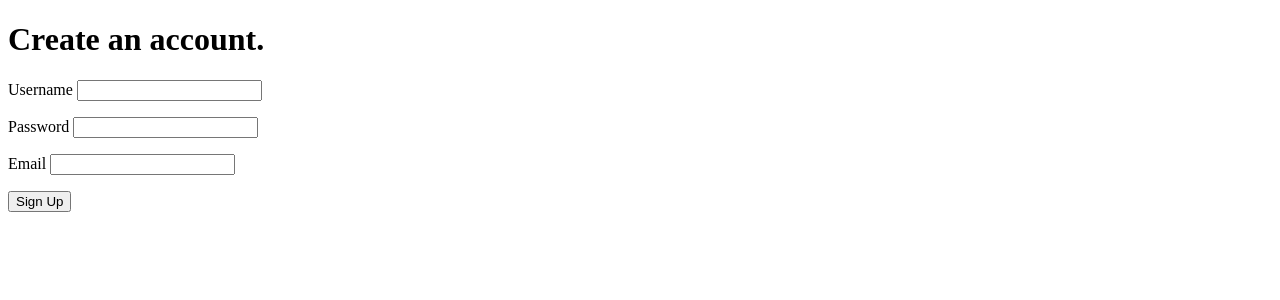
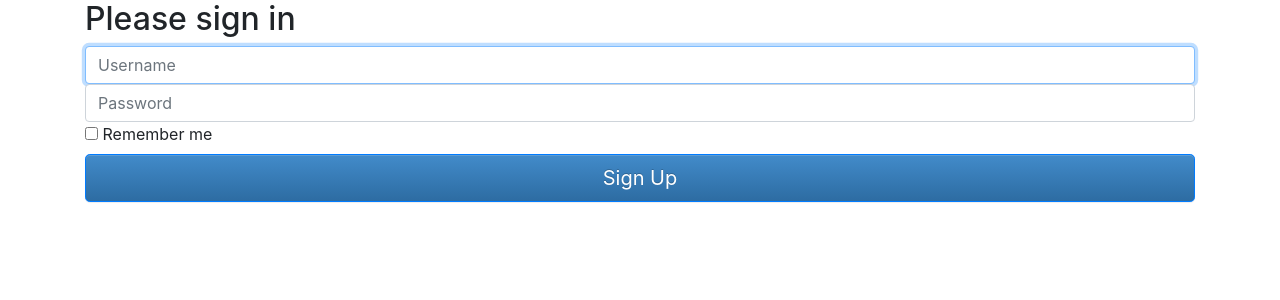
Before and after one commit to jgdevelopment/Odin, a Django app: page /accounts/ in a window 1280 px wide. Shown: the top 300 px of the page. Run offline with Django 3.2, Linux system fonts and the light colour scheme; style sheets or scripts are compiled from the project's sources; parts of the project's set-up code (start-up, migrations or seed data) failed here and were passed over; some libraries are stand-ins or nearby versions.

Commit message:
i updated the template for the sign up

```diff
--- a/accounts/templates/accounts/create_account.html
+++ b/accounts/templates/accounts/create_account.html
@@ -1,24 +1,42 @@
 {% extends "odin/base.html" %}
-
+<!DOCTYPE html>
 {% block title %}Sign Up{% endblock %}
 
 {% block content %}
+<html lang="en">
+  <head>
+    <meta charset="utf-8">
+    <meta http-equiv="X-UA-Compatible" content="IE=edge">
+    <meta name="viewport" content="width=device-width, initial-scale=1">
+    <meta name="description" content="">
+    <meta name="author" content="">
+    <link rel="shortcut icon" href="../../assets/ico/favicon.ico">
 
-{% if user_exists %}
-<p>A user with that email address or username already exists.</p>
-{% endif %}
+    <title>Sign Up</title>
 
-<h1>Create an account.</h1>
-<form method="post">
+    <link href="../../dist/css/bootstrap.min.css" rel="stylesheet">
+
+    <link href="signin.css" rel="stylesheet">
+  </head>
+
+  <body>
+
+    <div class="container">
+
+      <form class="form-signin" role="form" action="{% url 'home'%}" method = "get">
+        <h2 class="form-signin-heading">Please sign in</h2>
+        <input type="username" class="form-control" placeholder="Username" required autofocus>
+        <input type="password" class="form-control" placeholder="Password" required>
+        <label class="checkbox">
+          <input type="checkbox" value="remember-me"> Remember me
+        </label>
+        <button class="btn btn-lg btn-primary btn-block" type="submit">Sign Up</button>
+      </form>
+
+    </div>
+  </body>
+</html>
+
 {% csrf_token %}
-<p><label for="username">Username</label>
-    <input id="username" type="text" name="username" maxlength="20" /></p>
-<p><label for="password">Password</label>
-    <input id="password" type="password" name="password" /></p>
-<p><label for="email">Email</label>
-    <input id="email" type="email" name="email" /></p>
-<input type="submit" value="Sign Up"/>
-</form>
-
 
 {% endblock %}
```
